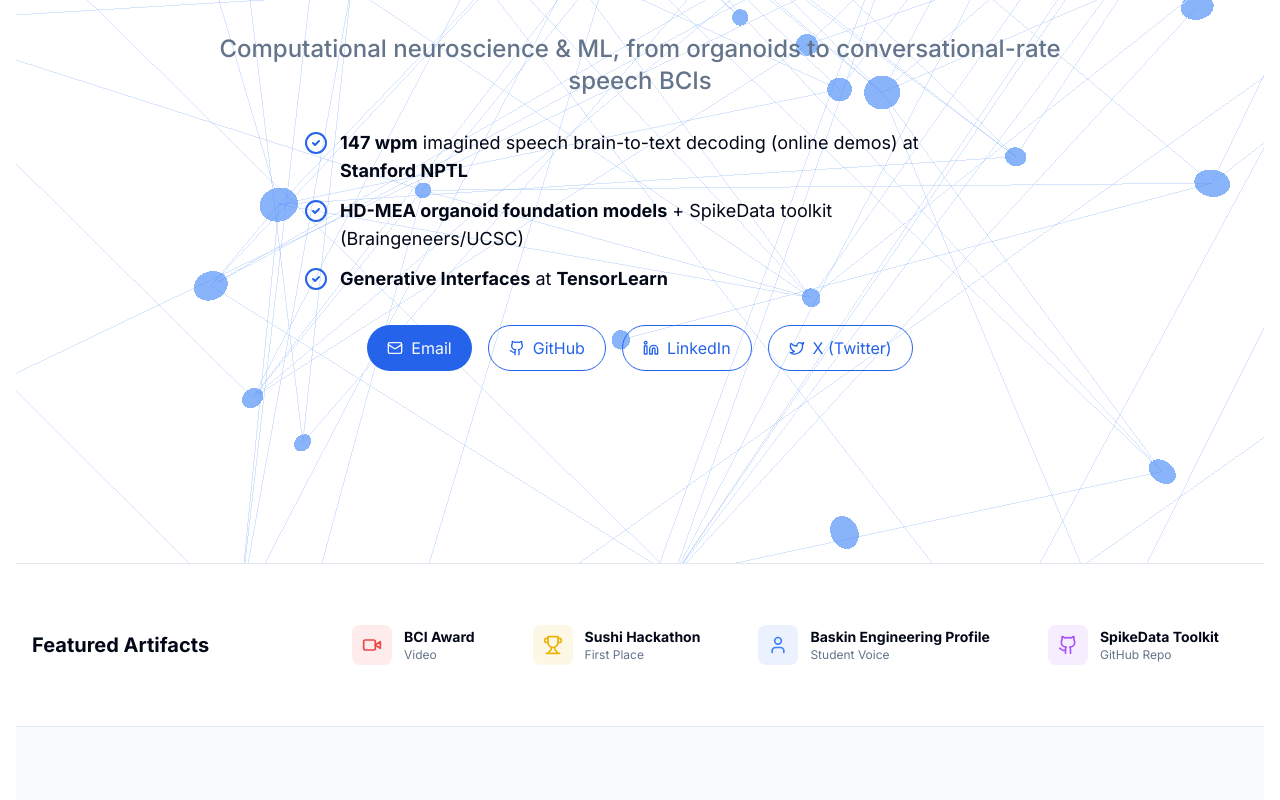
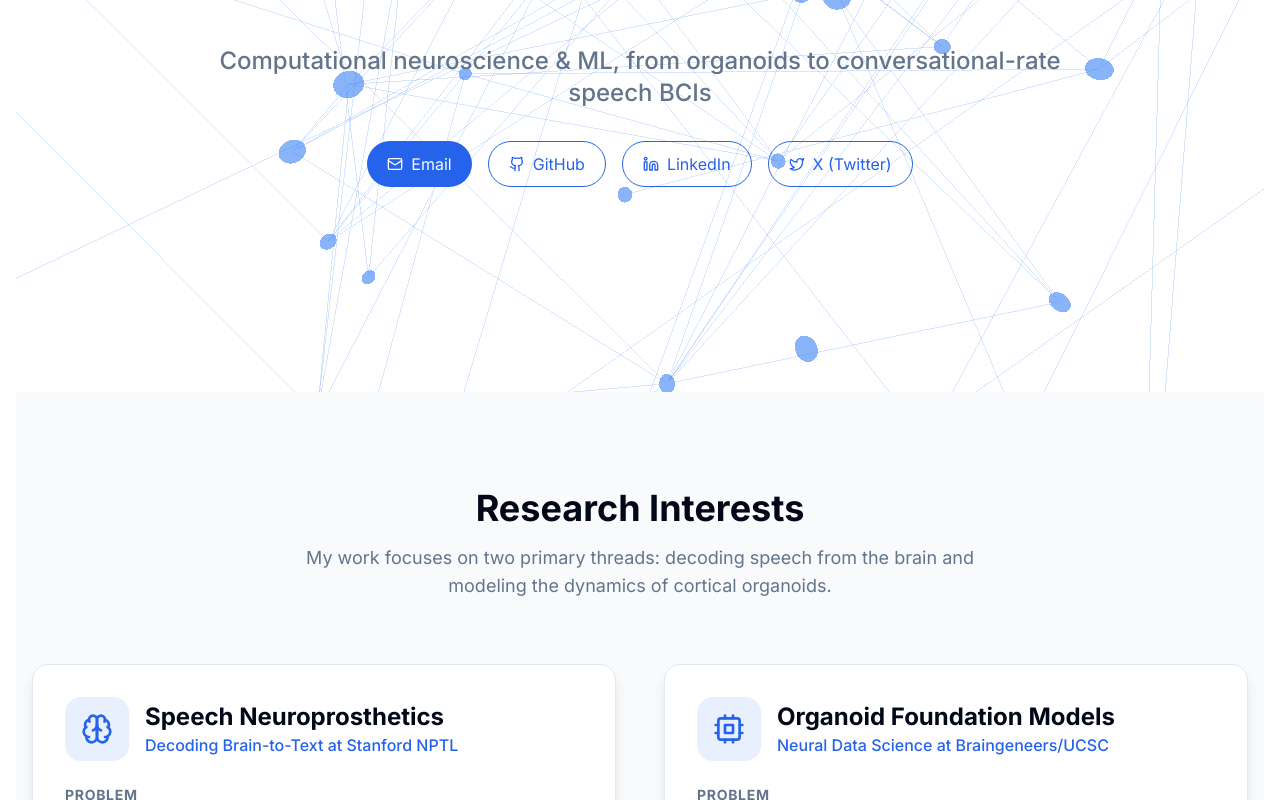
Before and after one commit to KamranHussain05/Kam-Website, a Next.js app in the folder kamsite/: page / in a window 1280 px wide. Shown: the part 440-1240 px from the top of the page. Built offline with nearby package versions, Linux system fonts and the light colour scheme.

Commit message:
update website styles, remove some unfashionable banners/sections and professional cleanup mostly

```diff
--- a/kamsite/src/app/page.tsx
+++ b/kamsite/src/app/page.tsx
@@ -1,7 +1,6 @@
 import { Hero } from '@/components/hero'
 import { FeaturedProjects } from '@/components/featured-projects'
 import { ResearchThreads } from '@/components/research-threads'
-import { FeaturedArtifacts } from '@/components/featured-artifacts'
 import { Timeline } from '@/components/timeline'
 import { CoolShit } from '@/components/cool-shit'
 
@@ -9,7 +8,6 @@ export default function Home() {
   return (
     <div className="space-y-0">
       <Hero />
-      <FeaturedArtifacts />
       <ResearchThreads />
       <section className="py-24">
         <div className="container mx-auto px-4">
--- a/kamsite/src/components/hero.tsx
+++ b/kamsite/src/components/hero.tsx
@@ -4,7 +4,7 @@ import { motion } from 'framer-motion'
 import { NeuralNetwork } from './neural-network'
 import Image from 'next/image'
 import { FourierName } from './FourierName'
-import { Mail, Github, Linkedin, CheckCircle2, Twitter } from 'lucide-react'
+import { Mail, Github, Linkedin, Twitter } from 'lucide-react'
 
 export function Hero() {
   return (
@@ -38,21 +38,6 @@ export function Hero() {
           <p className="mt-4 text-xl md:text-2xl text-muted-foreground font-medium">
             Computational neuroscience & ML, from organoids to conversational-rate speech BCIs
           </p>
-
-          <div className="mt-8 space-y-3 text-left max-w-2xl mx-auto">
-            <div className="flex items-start space-x-3 text-lg">
-              <CheckCircle2 className="w-6 h-6 text-primary shrink-0 mt-0.5" />
-              <span><strong>147 wpm</strong> imagined speech brain-to-text decoding (online demos) at <strong>Stanford NPTL</strong></span>
-            </div>
-            <div className="flex items-start space-x-3 text-lg">
-              <CheckCircle2 className="w-6 h-6 text-primary shrink-0 mt-0.5" />
-              <span><strong>HD-MEA organoid foundation models</strong> + SpikeData toolkit (Braingeneers/UCSC)</span>
-            </div>
-            <div className="flex items-start space-x-3 text-lg">
-              <CheckCircle2 className="w-6 h-6 text-primary shrink-0 mt-0.5" />
-              <span><strong>Generative Interfaces</strong> at <strong>TensorLearn</strong></span>
-            </div>
-          </div>
         </motion.div>
 
         <motion.div
--- a/kamsite/src/components/research-threads.tsx
+++ b/kamsite/src/components/research-threads.tsx
@@ -36,7 +36,7 @@ export function ResearchThreads() {
           viewport={{ once: true }}
           className="text-center mb-16"
         >
-          <h2 className="text-3xl md:text-4xl font-bold mb-4">Research Tracks</h2>
+          <h2 className="text-3xl md:text-4xl font-bold mb-4">Research Interests</h2>
           <p className="text-lg text-muted-foreground max-w-2xl mx-auto">
             My work focuses on two primary threads: decoding speech from the brain and
             modeling the dynamics of cortical organoids.
--- a/kamsite/src/components/talks-content.tsx
+++ b/kamsite/src/components/talks-content.tsx
@@ -3,14 +3,25 @@
 import { motion } from 'framer-motion'
 import { Presentation, FileText, Calendar, MapPin, ExternalLink } from 'lucide-react'
 
-const talks = [
+type Talk = {
+  title: string
+  venue: string
+  date: string
+  location: string
+  type: string
+  link: string
+  linkLabel?: string
+}
+
+const talks: Talk[] = [
   {
     title: 'Advancing Speech BCIs Towards Conversational Rates in People with Paralysis',
     venue: 'BCI Society Conference, Research Plenary Talk',
     date: 'Jun 2025',
     location: 'Banff, Canada',
     type: 'Invited Talk',
-    link: '#'
+    link: 'https://www.youtube.com/watch?v=X-tBf0QpwC0&t=6s',
+    linkLabel: 'Watch recording'
   },
   {
     title: 'Generative Foundation Model for Cortical Organoid Electrophysiology',
@@ -95,9 +106,15 @@ export default function TalksContent() {
                     <span className="flex items-center"><MapPin className="w-4 h-4 mr-1" /> {talk.location}</span>
                   </div>
                 </div>
-                {talk.link !== '#' && (
-                  <a href={talk.link} className="inline-flex items-center text-primary hover:underline font-medium">
-                    View Slides <ExternalLink className="w-4 h-4 ml-1" />
+                {talk.link && talk.link !== '#' && (
+                  <a
+                    href={talk.link}
+                    target="_blank"
+                    rel="noopener noreferrer"
+                    aria-label={talk.linkLabel ?? 'View Slides'}
+                    className="inline-flex items-center justify-center w-10 h-10 rounded-lg bg-primary text-primary-foreground hover:bg-primary/90 transition-colors"
+                  >
+                    <ExternalLink className="w-5 h-5" />
                   </a>
                 )}
               </div>
```
